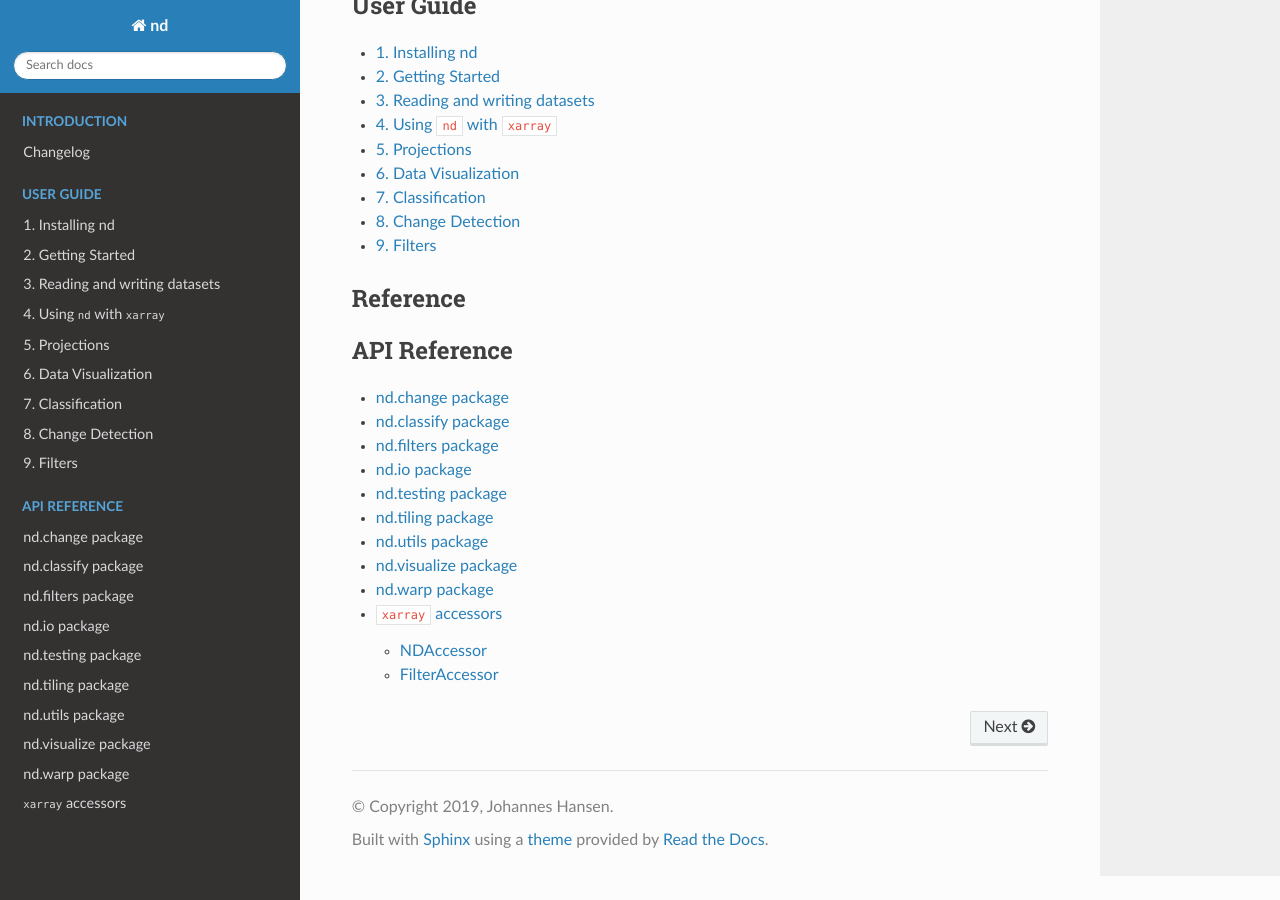
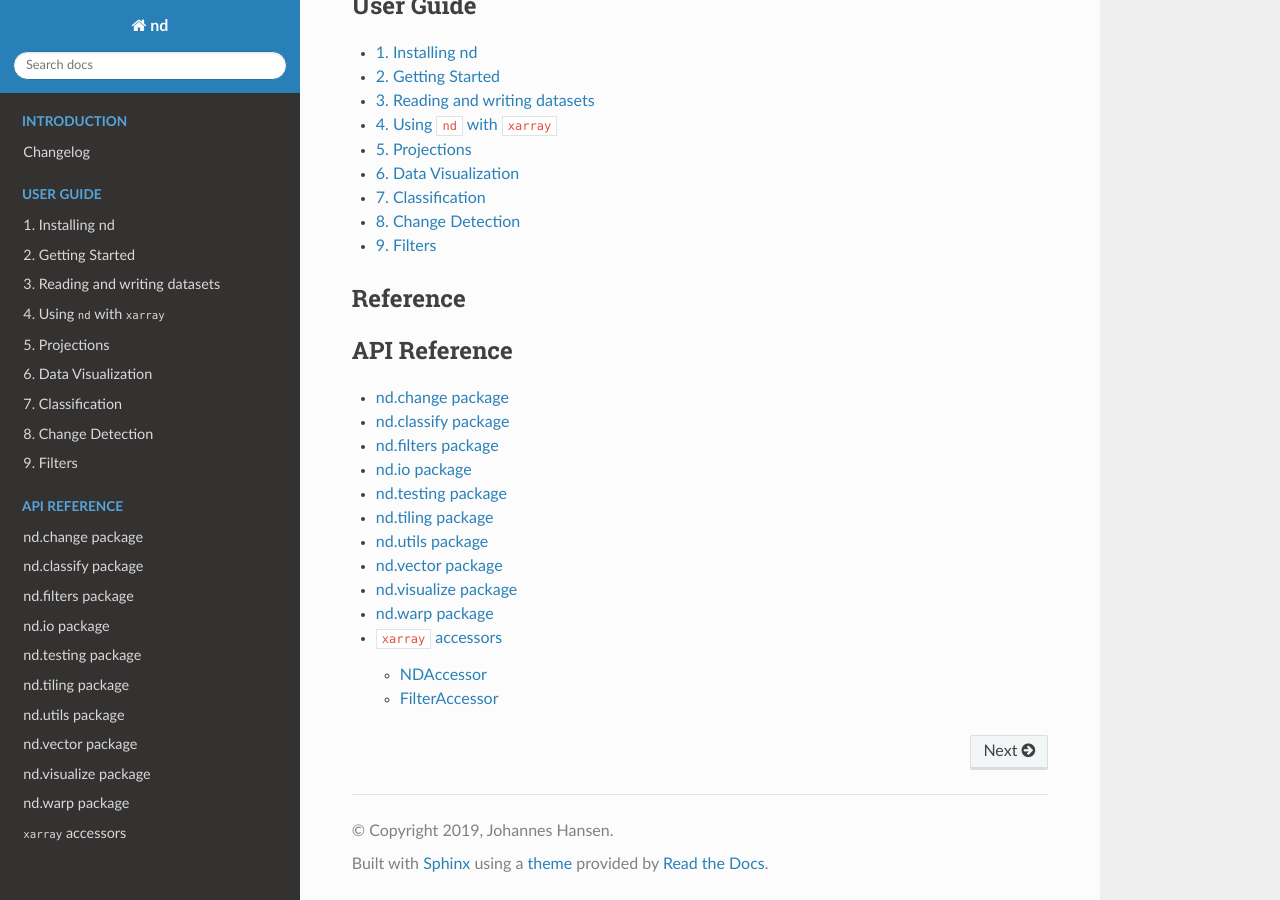
Before and after one commit to jnhansen/nd, a Sphinx documentation site: the page built from doc/index.rst, in a window 1280 px wide and 900 px high, scrolled down 1428 px. Built offline with Sphinx 7.4.7 and the Read the Docs theme 2.0.0, drawn with Linux system fonts in a browser that asks for light colours; the version number could not be read and is left out.

Commit message:
add nd.vector to docs

```diff
--- a/doc/api/nd.rst
+++ b/doc/api/nd.rst
@@ -10,5 +10,6 @@ nd package
     nd.testing
     nd.tiling
     nd.utils
+    nd.vector
     nd.visualize
     nd.warp
--- /dev/null
+++ b/doc/api/nd.vector.rst
@@ -0,0 +1,7 @@
+nd.vector package
+=================
+
+.. automodule:: nd.vector
+    :members:
+    :undoc-members:
+    :show-inheritance:
--- a/doc/index.rst
+++ b/doc/index.rst
@@ -79,6 +79,7 @@ Reference
    api/nd.testing
    api/nd.tiling
    api/nd.utils
+   api/nd.vector
    api/nd.visualize
    api/nd.warp
    api/xarray
```
